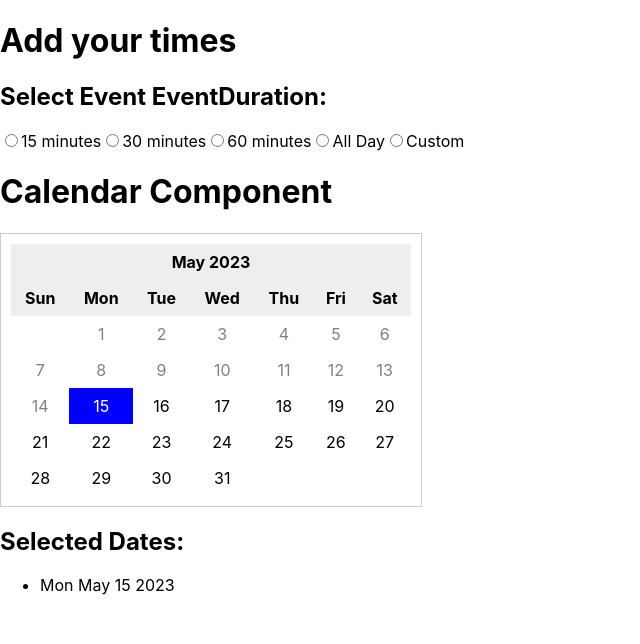
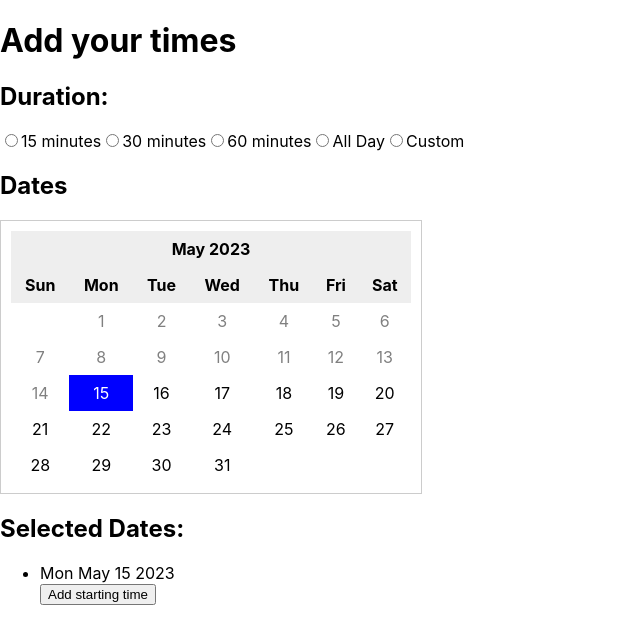
Before and after one commit to AYanchev01/Vote-for-meeting, a React (Create React App) app in the folder client/: page / in a window 1280 px wide. Both pictures are taken after a click on the element "15". Shown: the top 644 px of the page, without its empty margins (0-640 px from the left). Built offline with nearby package versions, Linux system fonts and the light colour scheme.

Commit message:
selecting times for dates functionality

```diff
--- a/client/src/components/Calendar.tsx
+++ b/client/src/components/Calendar.tsx
@@ -1,6 +1,15 @@
 import React, { useState } from 'react';
 import './Calendar.css';
 
+const timeOptions: string[] = [];
+
+for (let hour = 0; hour < 24; hour++) {
+  for (let minute = 0; minute < 60; minute += 15) {
+    const formattedHour = hour < 10 ? `0${hour}` : `${hour}`;
+    const formattedMinute = minute < 10 ? `0${minute}` : `${minute}`;
+    timeOptions.push(`${formattedHour}:${formattedMinute}`);
+  }
+}
 
 interface CalendarProps {
   selectedDuration: number | 'all-day' | 'custom' | null;
@@ -10,17 +19,53 @@ interface CalendarProps {
 const Calendar: React.FC<CalendarProps> = ({ selectedDuration, customDuration }) => {
   const displayDuration = selectedDuration === 'custom' ? `${customDuration} minutes` : selectedDuration;
   const [selectedDates, setSelectedDates] = useState<Date[]>([]);
+  const [startTimeInputs, setStartTimeInputs] = useState<{ [key: string]: string[] }>({});
   const currentDate = new Date();
   const currentMonth = currentDate.getMonth();
   const currentYear = currentDate.getFullYear();
+
+  const handleAddStartTime = (date: Date) => {
+    setStartTimeInputs({
+      ...startTimeInputs,
+      [date.toISOString()]: [...(startTimeInputs[date.toISOString()] ?? []), '']
+    });
+  };
+
+  const handleDeleteStartTime = (date: Date, index: number) => {
+    setStartTimeInputs({
+      ...startTimeInputs,
+      [date.toISOString()]: startTimeInputs[date.toISOString()].filter((_, i) => i !== index)
+    });
+  };
+
+  const handleStartTimeChange = (date: Date, index: number, value: string) => {
+    setStartTimeInputs({
+      ...startTimeInputs,
+      [date.toISOString()]: startTimeInputs[date.toISOString()].map((time, i) => (i === index ? value : time))
+    });
+  };
+
 
 const handleDateClick = (date: Date) => {
   const isDateSelected = selectedDates.some((selectedDate) => selectedDate.toDateString() === date.toDateString());
 
   if (isDateSelected) {
-    setSelectedDates(selectedDates.filter((selectedDate) => selectedDate.toDateString() !== date.toDateString()));
+    // If the date is already selected, remove it and its associated starting times
+    const updatedSelectedDates = selectedDates.filter((selectedDate) => selectedDate.toDateString() !== date.toDateString());
+    setSelectedDates(updatedSelectedDates);
+    setStartTimeInputs((prevStartingTimes) => {
+      const updatedStartingTimes = { ...prevStartingTimes };
+      delete updatedStartingTimes[date.toISOString()];
+      return updatedStartingTimes;
+    });
   } else {
+    // If the date is not selected, add it and initialize its starting times to an empty array
     setSelectedDates([...selectedDates, date]);
+    setStartTimeInputs((prevStartingTimes) => {
+      const updatedStartingTimes = { ...prevStartingTimes };
+      updatedStartingTimes[date.toISOString()] = [];
+      return updatedStartingTimes;
+    });
   }
 };
 
@@ -100,14 +145,32 @@ const renderCalendar = () => {
 
   return (
     <div>
-      <h1>Calendar Component</h1>
+      <h2>Dates</h2>
       <div className="calendar">
         {renderCalendar()}
       </div>
       <h2>Selected Dates:</h2>
       <ul>
         {selectedDates.map((date) => (
-          <li key={date.toISOString()}>{date.toDateString()}</li>
+          <li key={date.toISOString()}>
+            <div>{date.toDateString()}</div>
+            {startTimeInputs[date.toISOString()]?.map((time, i) => (
+              <div key={i}>
+                <select
+                  value={time}
+                  onChange={(e) => handleStartTimeChange(date, i, e.target.value)}
+                >
+                  {timeOptions.map((option) => (
+                    <option key={option} value={option}>
+                      {option}
+                    </option>
+                  ))}
+                </select>
+                <button onClick={() => handleDeleteStartTime(date, i)}>Delete</button>
+              </div>
+            ))}
+            <button onClick={() => handleAddStartTime(date)}>Add starting time</button>
+          </li>
         ))}
       </ul>
     </div>
--- a/client/src/components/EventDuration.tsx
+++ b/client/src/components/EventDuration.tsx
@@ -16,7 +16,7 @@ const EventDuration: React.FC<DurationProps> = ({ onSelectDuration, onCustomDura
 
   return (
     <div>
-      <h2>Select Event EventDuration:</h2>
+      <h2>Duration:</h2>
       <div>
         <label>
           <input
```
